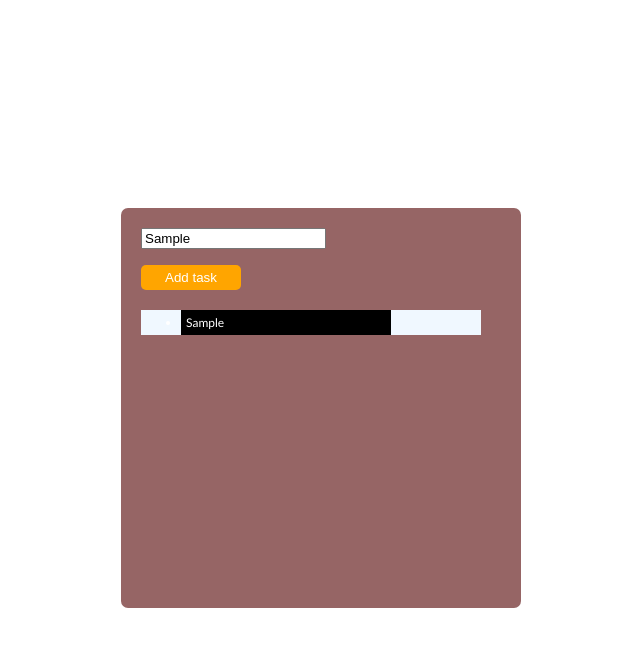
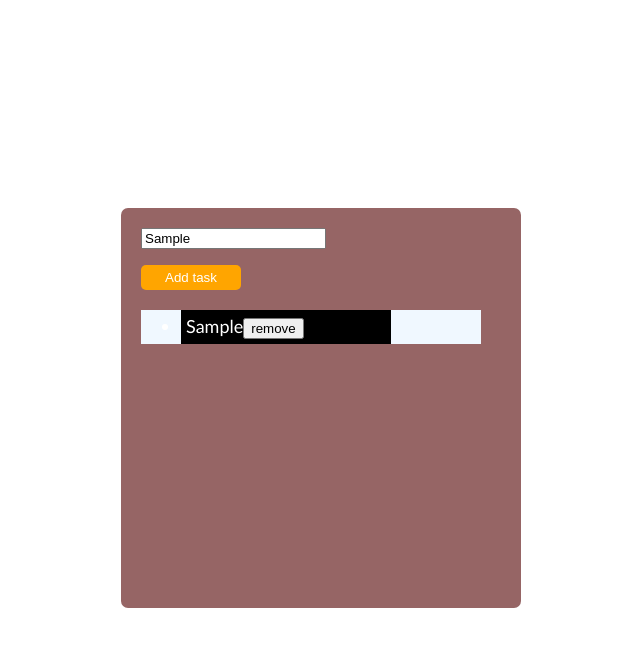
Before and after one commit to Nshimiyimana10/New-task, a plain HTML site: page index.html in a window 1280 px wide. Both pictures are taken after typing "Sample" into the empty fields and a click on the button "Add task". Shown: the whole page, without its empty margins (319-959 px from the left). Drawn offline with Linux system fonts and the light colour scheme.

Commit message:
added remove button

```diff
--- a/index.css
+++ b/index.css
@@ -44,4 +44,6 @@ body{
     margin-top: 5px;
     padding: 5px;
     margin-bottom: 10px;
+    position: relative;
+    font-size: 18px;
 }
--- a/script.js
+++ b/script.js
@@ -11,6 +11,10 @@ function addTask(){
  li.textContent = inputValue;
  listItems.appendChild(li);
  li.classList.add("list");
+ const removeBtn = document.createElement("button");
+ removeBtn.classList.add("remove-btn");
+ removeBtn.textContent = "remove";
+ li.appendChild(removeBtn);
 
 
 }
```
